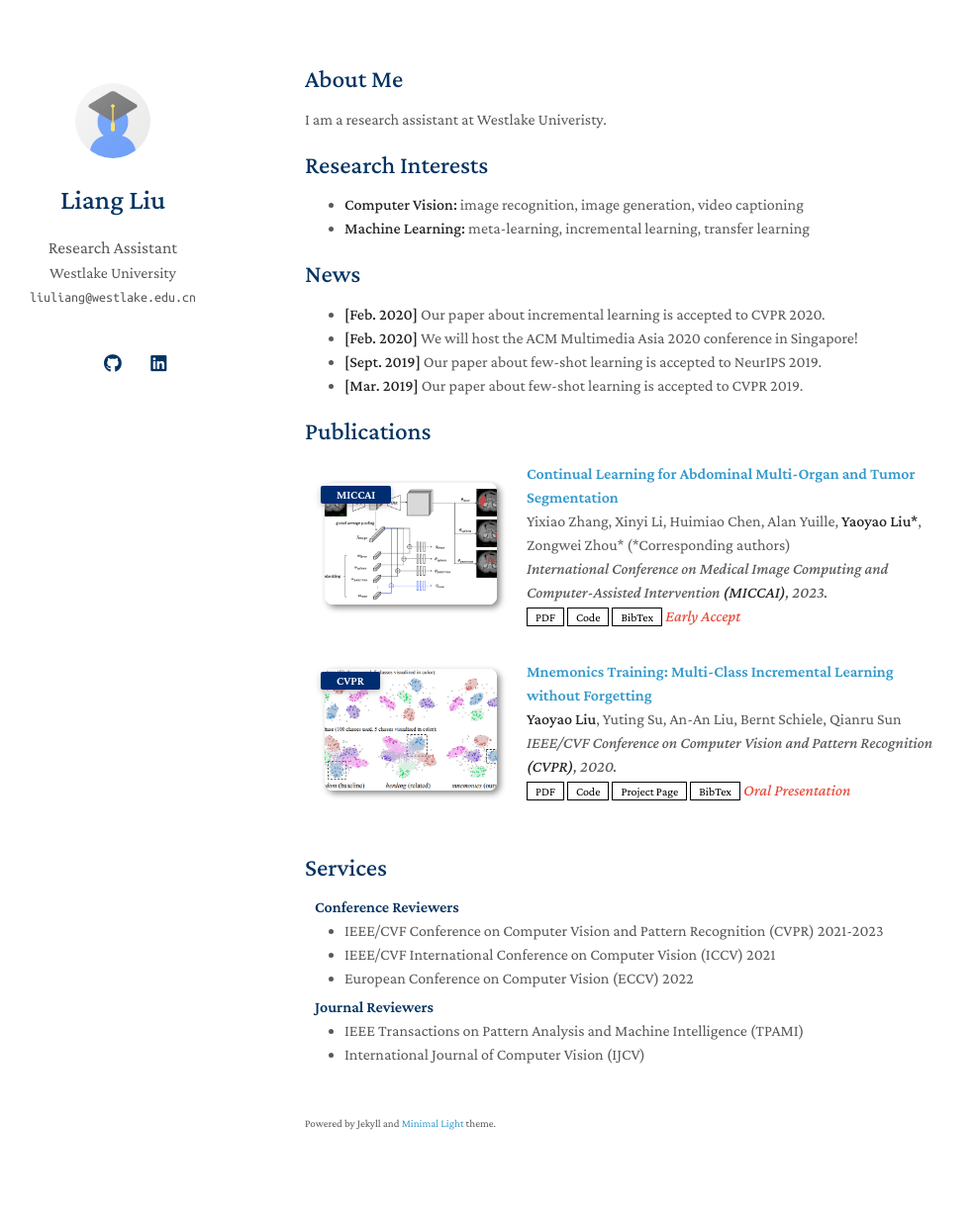
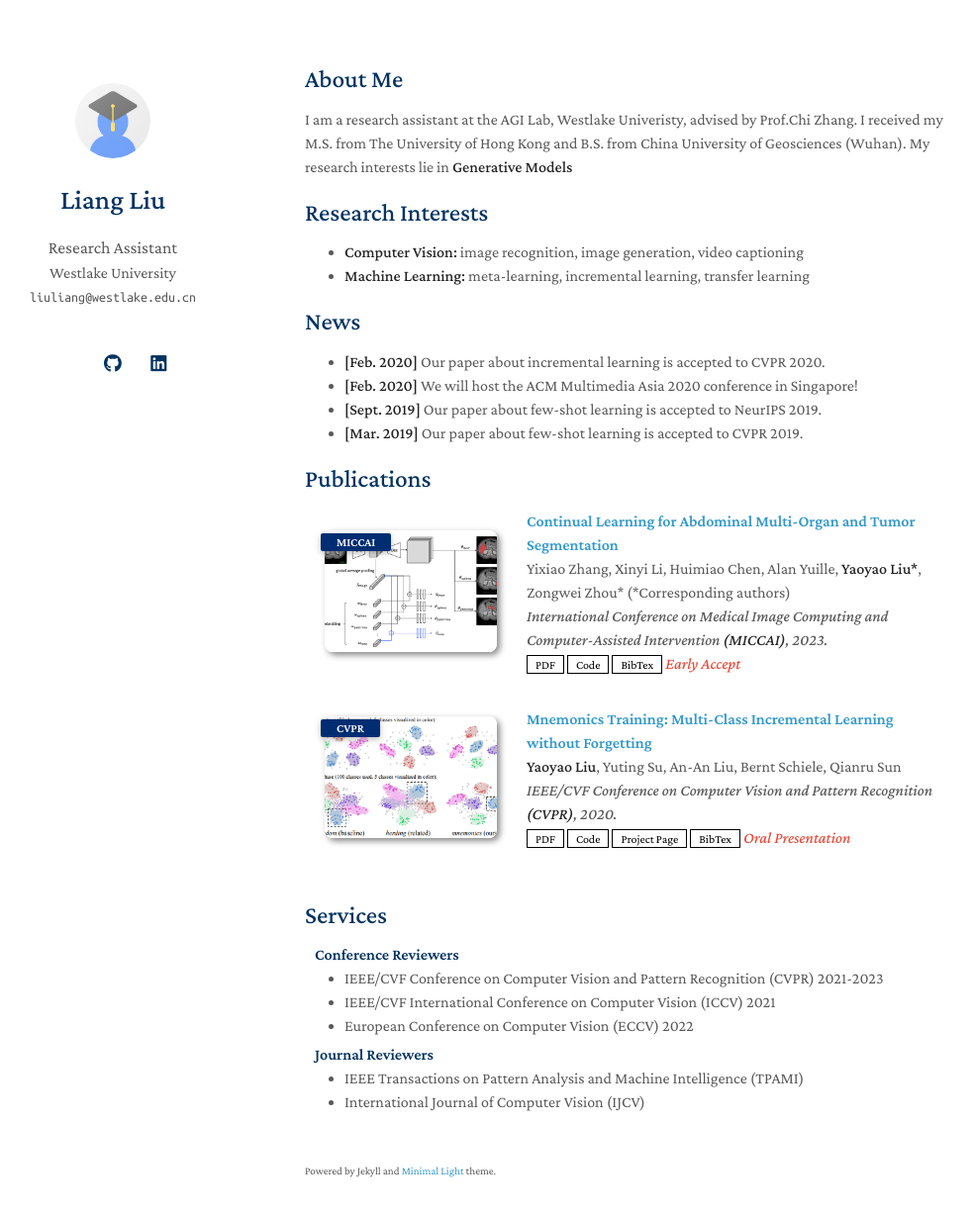
Before and after one commit to LiamLiu62/LiamLiu62.github.io, a Jekyll site: the page built from index.md, in a window 1280 px wide and 1264 px high. Shown: the top 1229 px of the window at 99% size, without its empty margins (162-1146 px from the left). Built offline with Jekyll 4.4.1, drawn with Linux system fonts in a browser that asks for light colours; a style sheet for code colours, icons or effects is not loaded; our own code applies the rules of GitHub Pages for plain Markdown files.

Commit message:
add background

```diff
--- a/index.md
+++ b/index.md
@@ -4,7 +4,7 @@ layout: homepage
 
 ## About Me
 
-I am a research assistant at Westlake Univeristy.
+I am a research assistant at the AGI Lab, Westlake Univeristy, advised by Prof.Chi Zhang. I received my M.S. from The University of Hong Kong and B.S. from China University of Geosciences (Wuhan). My research interests lie in **Generative Models**
 
 ## Research Interests
 
```
